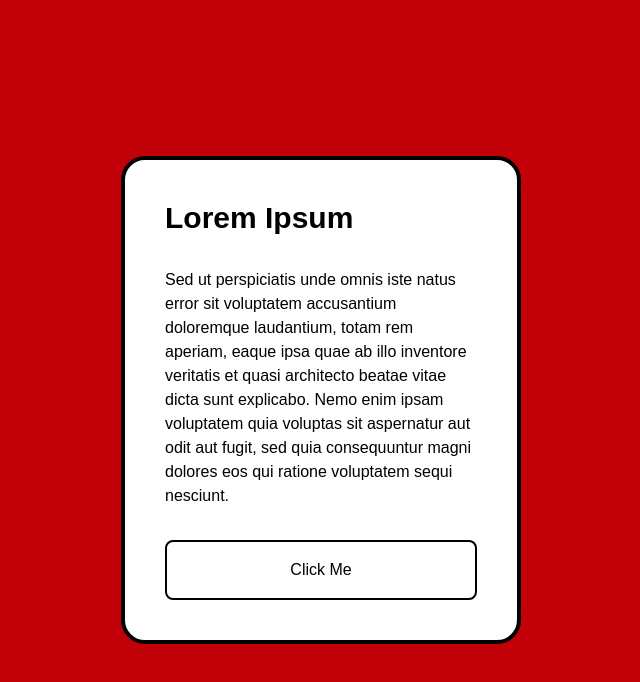
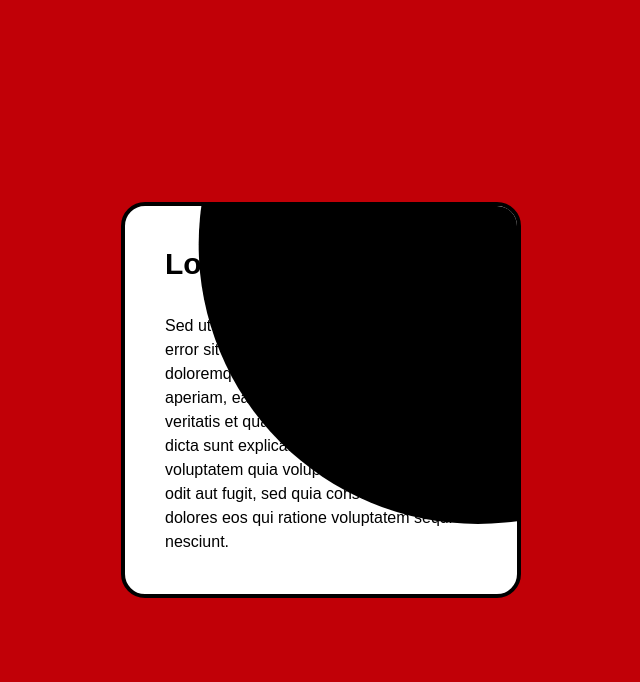
Before and after one commit to 11amanraj/portfolio-jan-26, a Next.js app: page /interaction-library in a window 1280 px wide. Shown: the top 682 px of the page, without its empty margins (319-959 px from the left). Built offline with nearby package versions, Linux system fonts and the light colour scheme.

Commit message:
Created the clippath animation

```diff
--- a/app/Components/Interactions/RadialRevealCard.tsx
+++ b/app/Components/Interactions/RadialRevealCard.tsx
@@ -4,56 +4,82 @@ import { useState } from "react"
 import { motion, AnimatePresence } from "motion/react"
 
 const RadialRevealCard = () => {
-    const [dark, setDark] = useState(false)
-    const [animating, setAnimating] = useState(false)
+    // const [dark, setDark] = useState(false)
+    // const [animating, setAnimating] = useState(false)
 
-    const nextDark = !dark
+    // const nextDark = !dark
 
-    const handleClick = () => {
-        setAnimating(true)
+    // const handleClick = () => {
+    //     setAnimating(true)
 
-        setTimeout(() => {
-            setDark(prev => !prev)
-            setAnimating(false)
-        }, 500)
-    }
+    //     setTimeout(() => {
+    //         setDark(prev => !prev)
+    //         setAnimating(false)
+    //     }, 500)
+    // }
 
     return (
         <div className="w-screen h-screen bg-red-700 flex items-center justify-center">
-            <div style={{
-                background: dark ? "#000" : "#fff",
-                borderColor: dark ? "#fff" : "#000",
-                color: dark ? "#fff" : "#000"
-            }}
-                className="border-4 overflow-hidden rounded-3xl max-w-100 p-10 flex flex-col gap-8"
-            >
-                <h2 className="text-3xl font-black  ">Lorem Ipsum</h2>
+            <div className="relative bg-white border-black text-black border-4 overflow-hidden rounded-3xl max-w-100 p-10 flex flex-col gap-8">
+                <h2 className="text-3xl font-black ">Lorem Ipsum</h2>
                 <p>Sed ut perspiciatis unde omnis iste natus error sit voluptatem accusantium doloremque laudantium, totam rem aperiam, eaque ipsa quae ab illo inventore veritatis et quasi architecto beatae vitae dicta sunt explicabo. Nemo enim ipsam voluptatem quia voluptas sit aspernatur aut odit aut fugit, sed quia consequuntur magni dolores eos qui ratione voluptatem sequi nesciunt.</p>
-                <button style={{
-                    background: dark ? "#000" : "#fff",
-                    borderColor: dark ? "#fff" : "#000",
-                    color: dark ? "#fff" : "#000"
-                }}
-                    onClick={handleClick}
-                    className="border-2 cursor-pointer py-4 rounded-lg"
-                >Click Me</button>
 
-                <AnimatePresence>
-                    {animating && (
-                        <motion.div
-                            initial={{ clipPath: "circle(0px at 90% 10%)" }}
-                            animate={{ clipPath: "circle(500px at 90% 10%" }}
-                            transition={{ duration: 0.5 }}
-                            className="absolute inset-0"
-                            style={{
-                                background: nextDark ? "fff" : "000",
-                            }}
-                        />
-                    )}
-                </AnimatePresence>
+                <motion.div
+                    className="absolute inset-0 bg-black"
+                    animate={{
+                        clipPath: [
+                            "circle(0px at 90% 10%)",
+                            "circle(600px at 90% 10%)",
+                            "circle(0px at 90% 10%)"
+                        ]
+                    }}
+                    transition={{
+                        duration: 2,
+                        ease: "easeInOut",
+                        repeat: Infinity,
+                        repeatDelay: 0.5
+                    }}
+                />
             </div>
         </div>
     )
+
+    // return (
+    //     <div className="w-screen h-screen bg-red-700 flex items-center justify-center">
+    //         <div style={{
+    //             background: dark ? "#000" : "#fff",
+    //             borderColor: dark ? "#fff" : "#000",
+    //             color: dark ? "#fff" : "#000"
+    //         }}
+    //             className="border-4 overflow-hidden rounded-3xl max-w-100 p-10 flex flex-col gap-8"
+    //         >
+    //             <h2 className="text-3xl font-black  ">Lorem Ipsum</h2>
+    //             <p>Sed ut perspiciatis unde omnis iste natus error sit voluptatem accusantium doloremque laudantium, totam rem aperiam, eaque ipsa quae ab illo inventore veritatis et quasi architecto beatae vitae dicta sunt explicabo. Nemo enim ipsam voluptatem quia voluptas sit aspernatur aut odit aut fugit, sed quia consequuntur magni dolores eos qui ratione voluptatem sequi nesciunt.</p>
+    //             <button style={{
+    //                 background: dark ? "#000" : "#fff",
+    //                 borderColor: dark ? "#fff" : "#000",
+    //                 color: dark ? "#fff" : "#000"
+    //             }}
+    //                 onClick={handleClick}
+    //                 className="border-2 cursor-pointer py-4 rounded-lg"
+    //             >Click Me</button>
+
+    //             <AnimatePresence>
+    //                 {animating && (
+    //                     <motion.div
+    //                         initial={{ clipPath: "circle(0px at 90% 10%)" }}
+    //                         animate={{ clipPath: "circle(500px at 90% 10%" }}
+    //                         transition={{ duration: 0.5 }}
+    //                         className="absolute inset-0"
+    //                         style={{
+    //                             background: nextDark ? "fff" : "000",
+    //                         }}
+    //                     />
+    //                 )}
+    //             </AnimatePresence>
+    //         </div>
+    //     </div>
+    // )
 }
 
 export default RadialRevealCard
```
